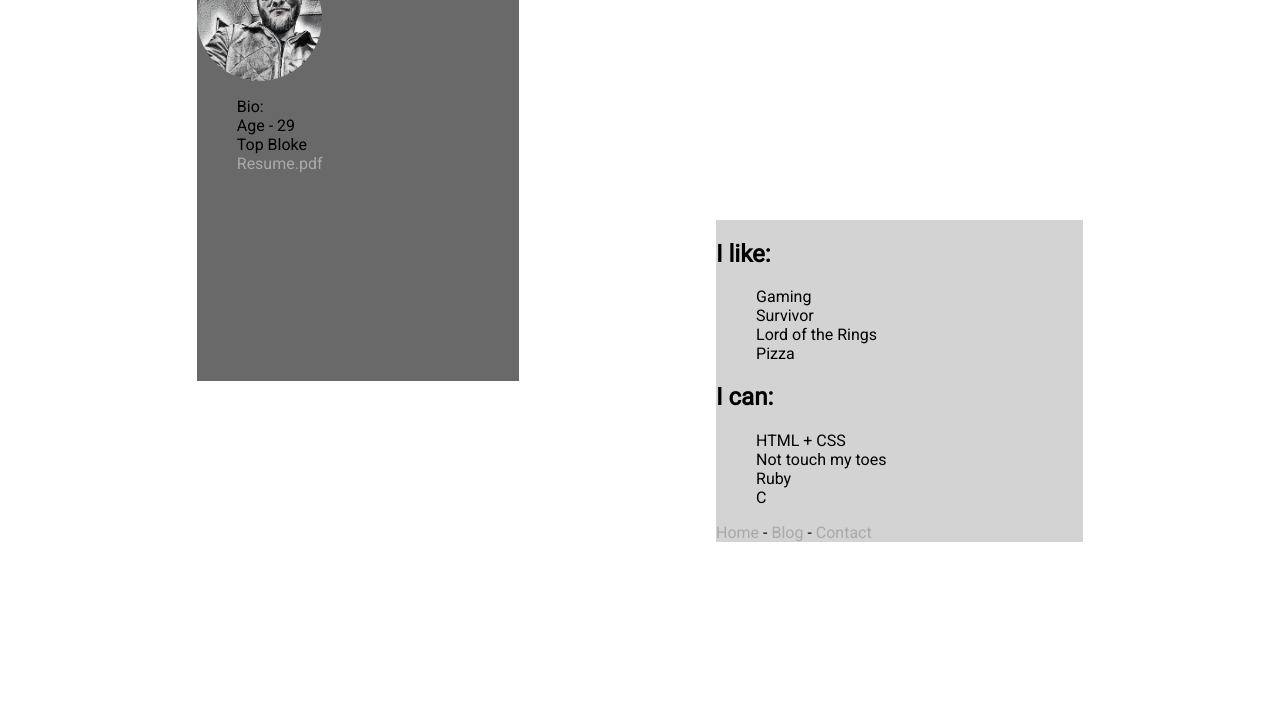
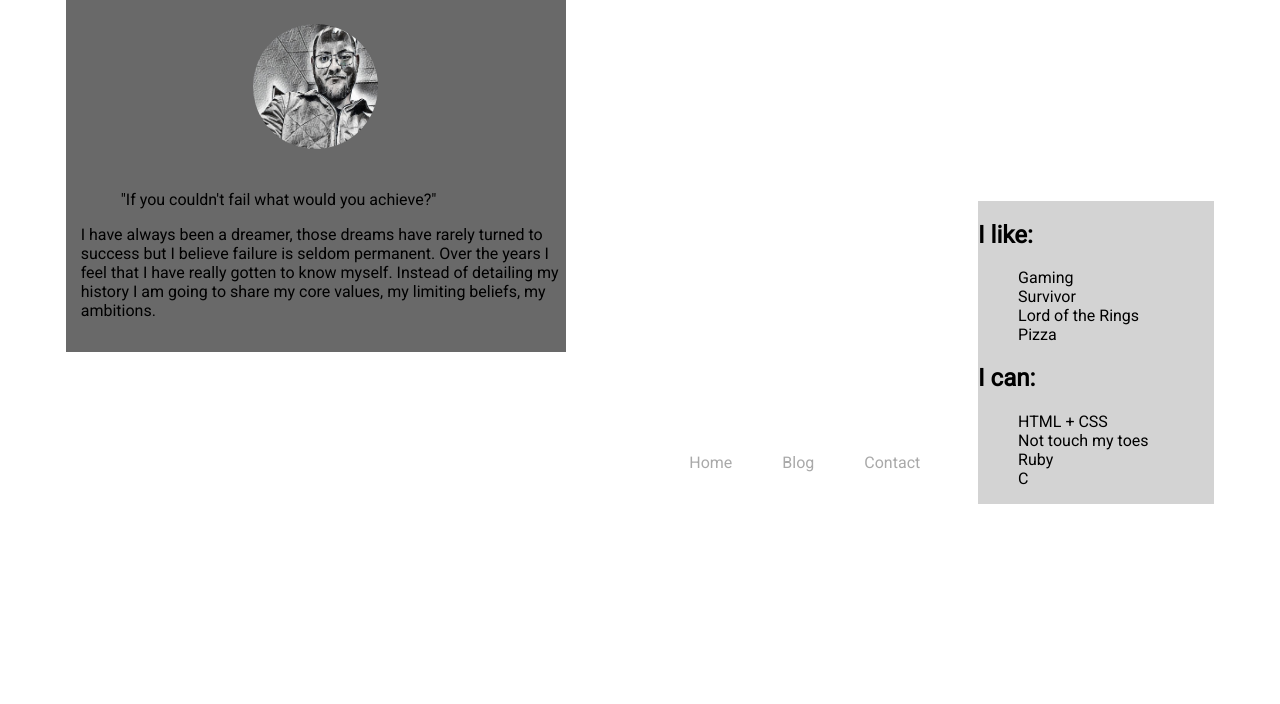
Before and after one commit to Jezzabell91/portfolio, a plain HTML site: page about.html in a window 1280 px wide. Shown: the part 103-807 px from the top of the page. Drawn offline with Linux system fonts and the light colour scheme.

Commit message:
Added some content to about.html and played with the styling

```diff
--- a/about.html
+++ b/about.html
@@ -1,4 +1,5 @@
 <html lang="en">
+
 <head>
     <meta charset="UTF-8">
     <meta name="viewport" content="width=device-width, initial-scale=1.0">
@@ -7,19 +8,21 @@
     <link rel="stylesheet" href="css/about-style.css">
     <link href='https://fonts.googleapis.com/css?family=Roboto' rel='stylesheet'>
 </head>
+
 <body>
     <section id="grid-container">
+
         <section id="left-side">
             <h1 id="feature-title">Who me?</h1>
             <picture id="profile-picture">
                 <img src="img/profile-escher.jpg" alt="Picture of Jeremy">
             </picture>
-            <ul id="bio">
-                <li>Bio:</li>
-                <li>Age - 29</li>
-                <li>Top Bloke</li>
-                <li><a href="#">Resume.pdf</a></li>
-            </ul>
+            <section id="bio">
+                <blockquote>"If you couldn't fail what would you achieve?"</blockquote>
+                I have always been a dreamer, those dreams have rarely turned to success but I believe failure is
+                seldom permanent. Over the years I feel that I have really gotten to know myself.
+                Instead of detailing my history I am going to share my core values, my limiting beliefs, my ambitions.
+            </section>
 
         </section>
         <section id="right-side">
@@ -41,15 +44,20 @@
                     <li>C</li>
                 </ul>
 
-                <nav>
-                    <a href="index.html">Home</a> -
-                    <a href="blog.html">Blog</a> -
-                    <a href="contact.html">Contact</a>
-                </nav>
             </section>
         </section>
-        <section id="last-frame"></section>
+        <section id="last-fr"></section>
+        <footer id="nav-footer">
+            <nav id="nav-list">
+                    <li><a href="index.html">Home</a></li>
+                    <li><a href="blog.html">Blog</a></li>
+                    <li><a href="contact.html">Contact</a></li>
+            </nav>
+        </footer>
+
     </section>
 
+
 </body>
+
 </html>
--- a/css/about-style.css
+++ b/css/about-style.css
@@ -2,6 +2,11 @@ html, body {
     padding: 0px;
     margin: 0px;
     font-family: 'Roboto';
+}
+
+h1 {
+    font-size: 40px;
+    color: cadetblue;
 }
 
 
@@ -30,17 +35,19 @@ ul {
 
 #left-side {
     display: flex;
+    max-width: 500px;
+
 }
 
 #right-side {
     background-color: lightgrey;
 }
 
+
 @media screen and (max-width: 768px) {
     #left-side {
         flex-wrap: wrap;
-
-
+        justify-content: center;
     }
 
     #profile-picture {
@@ -48,13 +55,27 @@ ul {
     }
 
     #bio {
-        flex: 0 0 auto;
+        flex: 0 0 300px;
+        margin-left: 15px;
+        margin-top: 25px;
     }
     /* Have title sitting on top by itself */
     #feature-title {
-        flex: 2 0 768px;
+
+        flex: 0 0 400px;
+
     }
 
+}
+
+#nav-list {
+    display: flex;
+    flex-wrap: nowrap;
+    justify-content: center;
+}
+
+#nav-list li {
+    margin: 25px;
 }
 
 
@@ -66,6 +87,11 @@ ul {
         height: 100vh;
     }
 
+    #bio {
+        margin-left: 15px;
+        margin-top: 25px;
+    }
+
     #grid-container {
         display: grid;
         grid-template-columns: 5fr, 1fr, 6fr, 1fr;
@@ -74,6 +100,7 @@ ul {
 
     #left-side {
         flex-direction: column;
+        align-items: center;
         grid-column: 1 / 2;
         grid-row: 1 / 13;
         background-color: dimgrey;
@@ -84,7 +111,12 @@ ul {
         grid-row: 2 / 6;
     }
 
-    #last-frame {
+    #nav-footer{
+        grid-column: 3 / 4;
+        grid-row: 8 / 9;
+    }
+
+    #last-fr {
         grid-column: 4 / 5;
         background-color: #fff;
     }
@@ -101,6 +133,7 @@ ul {
     }
 
     #left-side {
+
         flex-direction: column;
         grid-column: 2 / 3;
         grid-row: 1 / 7;
@@ -112,7 +145,8 @@ ul {
         grid-row: 5 / 9;
     }
 
-    #last-frame {
+
+    #last-fr {
         grid-column: 5 / 6;
         background-color: #fff;
     }
```
